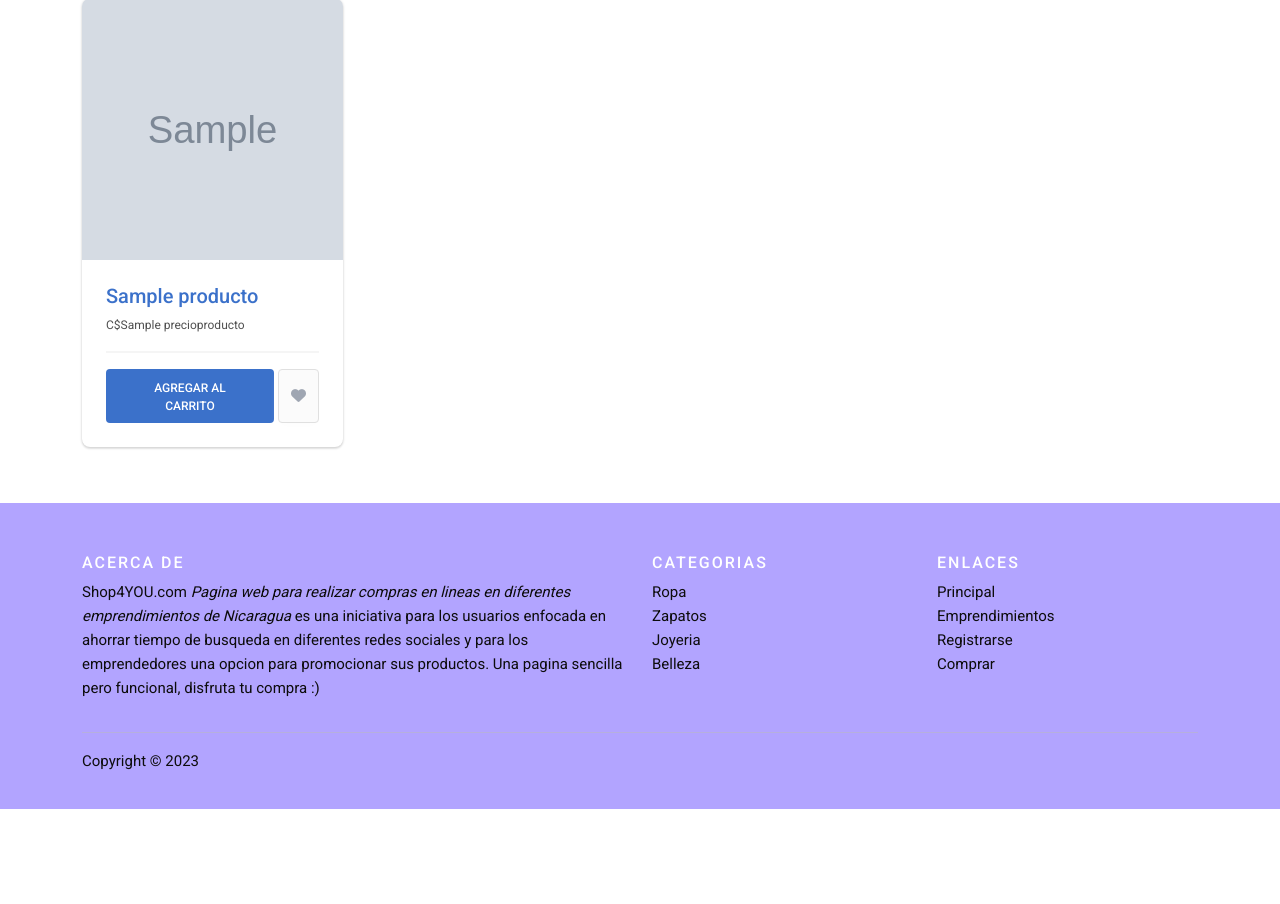
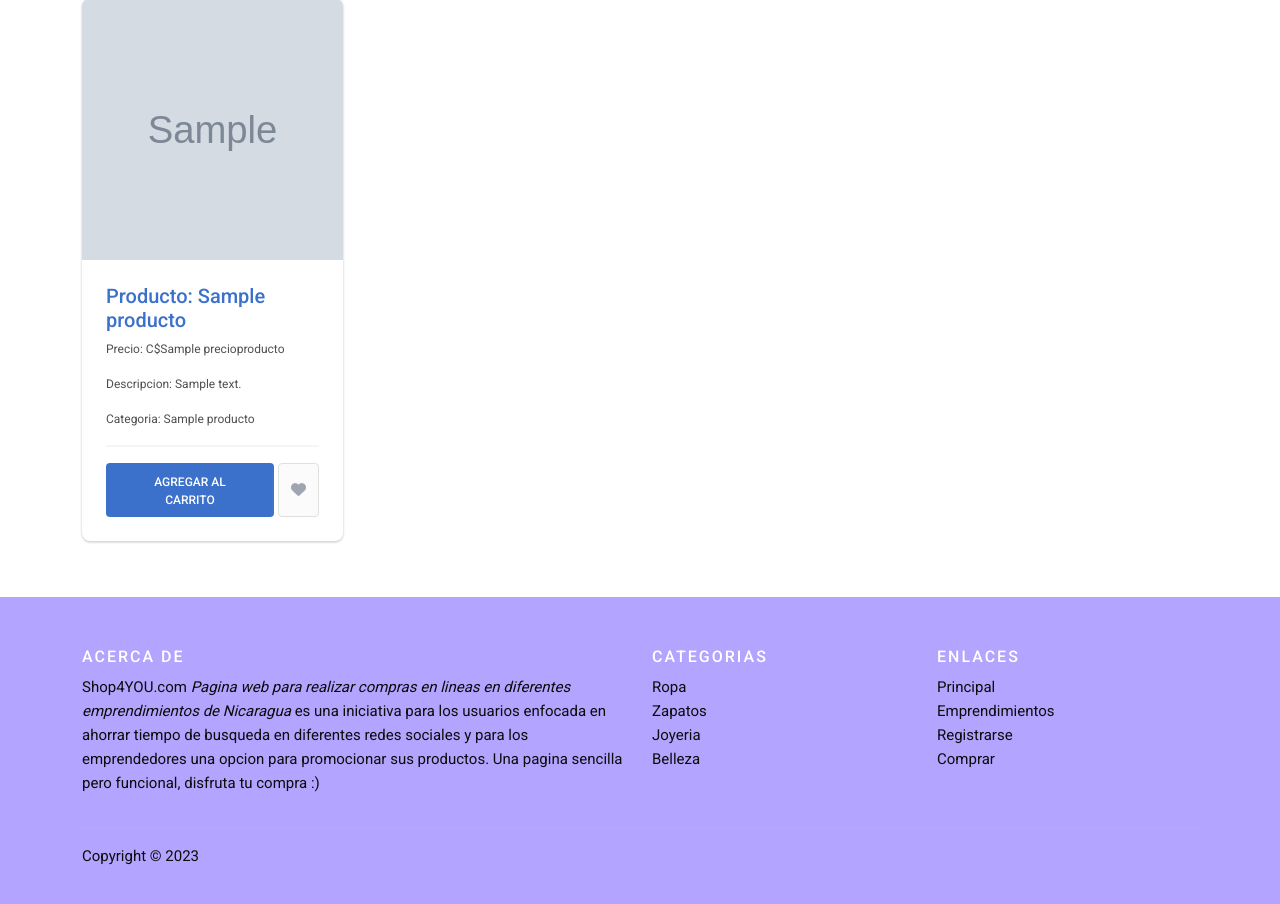
Before and after one commit to angie11laleska/ecommerce, a Flask app: template templates/index.html in a window 1280 px wide. Shown: the part 240-1144 px from the top of the page. Before the commit the page ends 1049 px from the top, so only its background shows below. Run offline with Flask 3, Linux system fonts and the light colour scheme; the template is opened without the code that fills it: most values are stand-ins (such as "Sample title", 1, 10 or a date in 2020); grey boxes marked "Sample" are stand-in pictures; some libraries are stand-ins or nearby versions.

Commit message:
Jeff el mejor

```diff
--- a/app.py
+++ b/app.py
@@ -36,7 +36,7 @@ def index():
                             LEFT JOIN categoria AS c2 ON c1.padre_id = c2.id_categoria
                             ORDER BY c1.padre_id IS NULL DESC
                             """))
-    query2 = db.execute(text("Select * from producto order by id_producto DESC"))
+    query2 = db.execute(text("Select * from producto p JOIN categoria c ON p.id_categoria = c.id_categoria order by id_producto DESC  "))
     flash('Este es el index', 'success')
     return render_template("index.html", navcat= query1, productos= query2)
 
@@ -571,7 +571,7 @@ def addproductos():
                 ruta = f"\static\{relative_path}"
                 print(ruta)
 
-        consulta = text("""Insert into producto(id_emp,id_categoria,nombreproducto, cant_producto, precioproducto, descripción, url_image)
+        consulta = text("""Insert into producto(id_emp,id_categoria,nombreproducto, cant_producto, precioproducto, descripcion, url_image)
                             values(:idemp,:idcat,:nombreprod,:cantprod,:precioprod,:descripc,:url)""")
         db.execute(consulta,{"idemp":idemp,"idcat":idcat,"nombreprod":nombreprod,"cantprod":cantidadprod,"precioprod":precioprod,"descripc":descripcprod,"url":ruta})
         db.commit()
@@ -643,7 +643,7 @@ def producto_edit(id_producto):
 
 @app.route("/categoria/<nombreCat>", methods=["GET", "POST"])
 def infocat(nombreCat):
-    query = (text("select id_producto, nombre_categoria, nombreproducto, cant_producto,precioproducto,descripción, producto.url_image from producto inner join categoria on producto.id_categoria = categoria.id_categoria where categoria.nombre_categoria= :nombreCat"))
+    query = (text("select id_producto, nombre_categoria, nombreproducto, cant_producto,precioproducto,descripcion, producto.url_image from producto inner join categoria on producto.id_categoria = categoria.id_categoria where categoria.nombre_categoria= :nombreCat"))
     resultad = db.execute(query,{"nombreCat":nombreCat}).fetchall()
     query1 = db.execute(text("""
                             SELECT c1.id_categoria, c1.nombre_categoria, c2.nombre_categoria AS cat_padre
--- a/templates/index.html
+++ b/templates/index.html
@@ -23,9 +23,11 @@
         <div class="card w-100 my-2 shadow-2-strong">
           <img src="{{producto.url_image}}" class="card-img-top" style="aspect-ratio: 1 / 1" />
           <div class="card-body d-flex flex-column">
-            <a href="/producto/{{producto.id_producto}}"><h5 class="card-title">{{producto.nombreproducto}}</h5></a>
+            <a href="/producto/{{producto.id_producto}}"><h5 class="card-title">Producto: {{producto.nombreproducto}}</h5></a>
 
-            <p class="card-text">C${{producto.precioproducto}}</p>
+            <p class="card-text">Precio: C${{producto.precioproducto}}</p>
+            <p class="card-text">Descripcion: {{producto.descripcion}}</p>
+            <p class="card-text">Categoria: {{producto.nombre_categoria}}</p>
             <div class="card-footer d-flex justify-content-between pt-3 px-0 pb-0 mt-auto">
               <a href="#!" class="btn btn-primary shadow-0 me-1">Agregar al carrito</a>
               <a href="#!" class="btn btn-light border px-2 pt-2 icon-hover d-flex align-items-center"><i class="fas fa-heart fa-lg text-secondary px-1"></i></a>
```
Also changed, not shown: static/archivos/3NIH9YDLZ6EJ1VASXG0B.PNG (added), static/archivos/IS_QJ2UWT0YHP5D1Z8E9.PNG (added).
